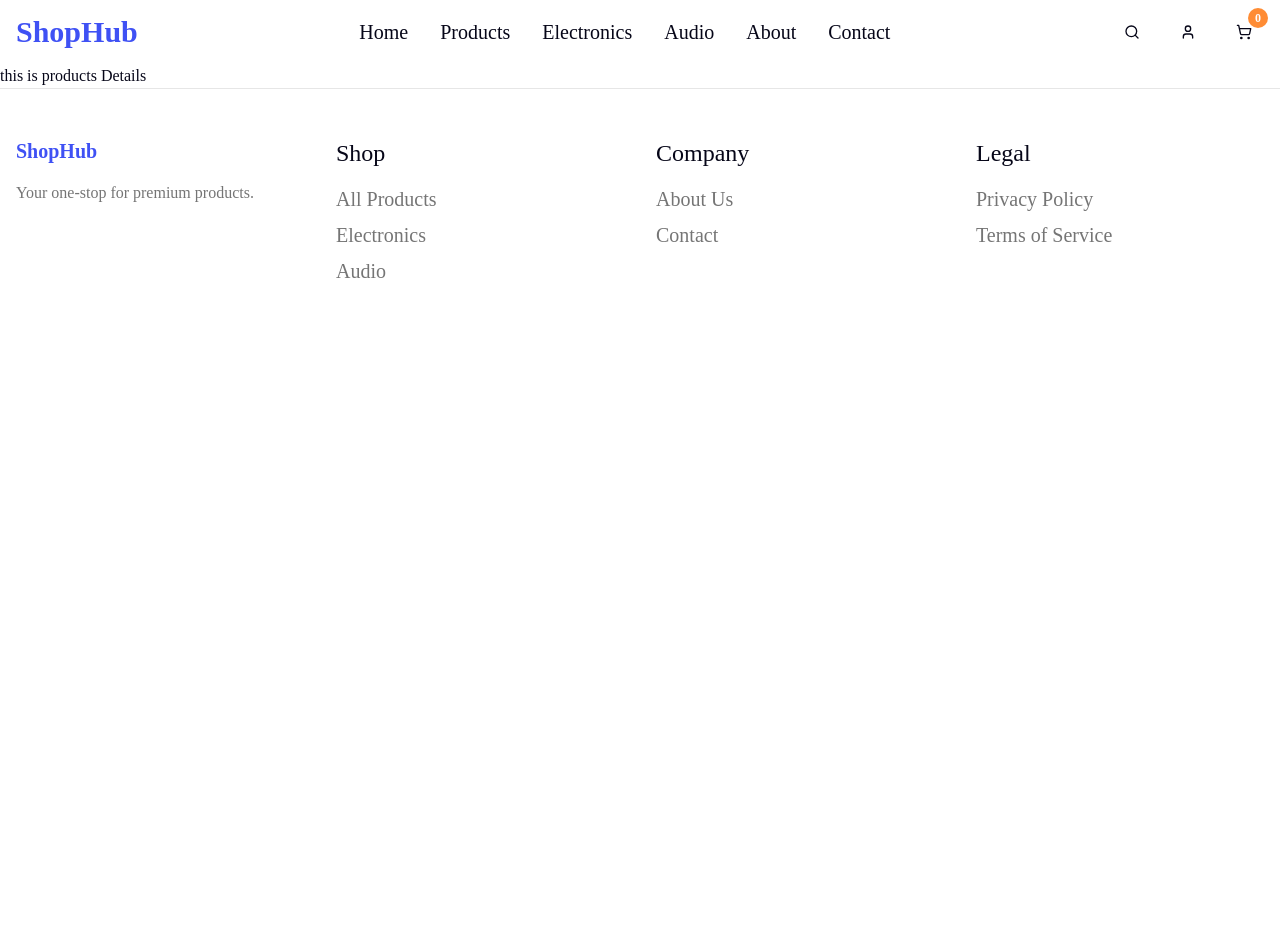
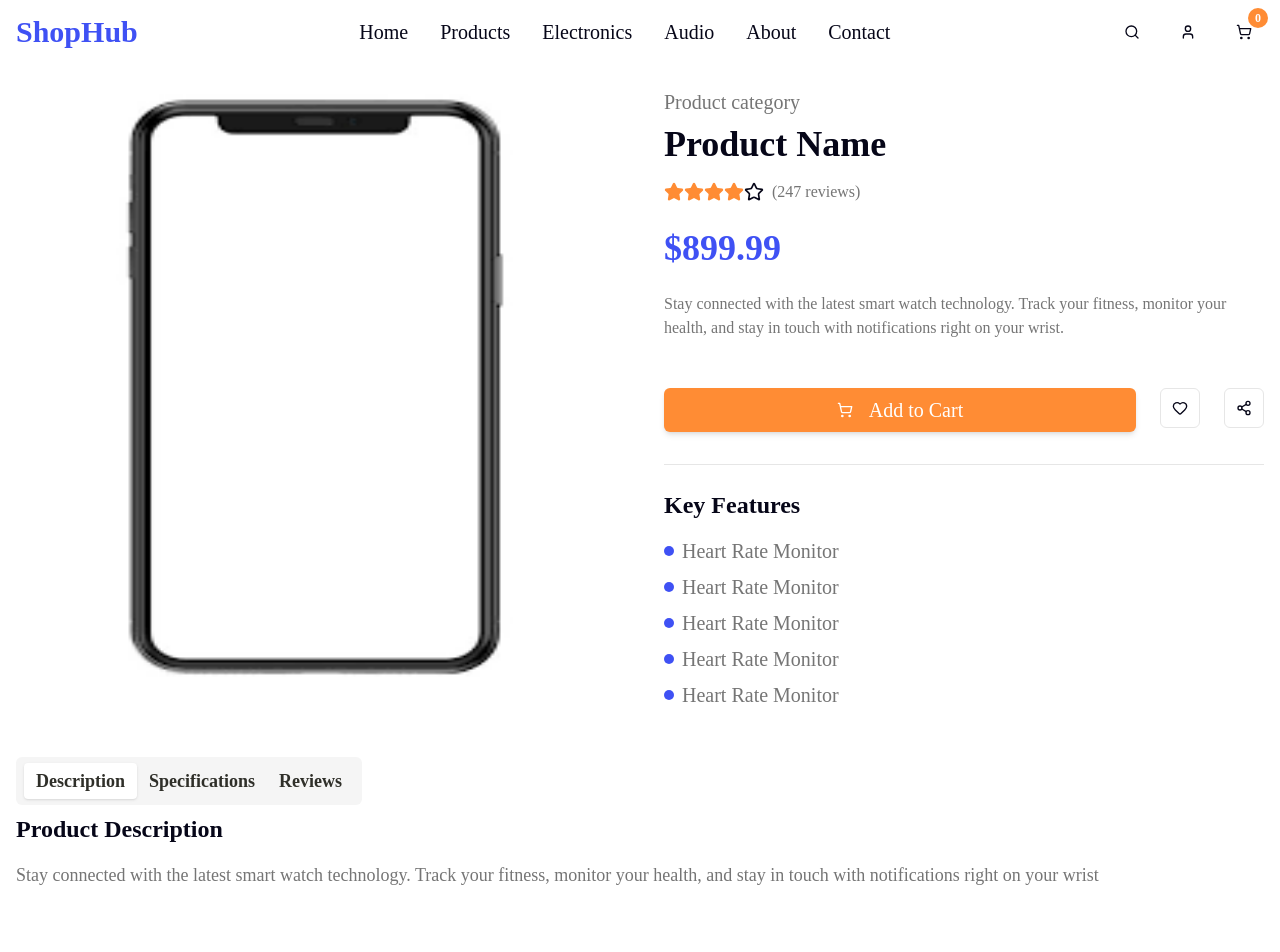
Before and after one commit to mohammadmehdidalvandii/shopHub-frontend, a Next.js app: page /Products/1 in a window 1280 px wide. Shown: the top 952 px of the page. Before the commit the page ends 800 px from the top, so only its background shows below. Built offline with nearby package versions, Linux system fonts and the light colour scheme.

Commit message:
created section productsDetails

```diff
--- a/src/app/Products/[id]/page.tsx
+++ b/src/app/Products/[id]/page.tsx
@@ -1,12 +1,13 @@
 import Footer from '@/components/modules/Footer/Footer';
 import Navigation from '@/components/modules/Navigation/Navigation';
+import ProductDetails from '@/components/templates/products/ProductDetails/ProductDetails';
 import React from 'react';
 
 const page:React.FC = ()=>{
   return (
     <div className="min-h-screen bg-white">
         <Navigation/>
-        this is products Details
+        <ProductDetails/>
         <Footer/>
     </div>
   )
--- /dev/null
+++ b/src/components/templates/products/ProductDetails/ProductDetails.tsx
@@ -0,0 +1,56 @@
+import React from 'react';
+import ProductImage from '../ProductImage/ProductImage';
+import ProductInfo from '../ProductInfo/ProductInfo';
+import { Tabs, TabsContent, TabsList, TabsTrigger } from '@/components/ui/Tabs';
+
+const ProductDetails:React.FC = ()=>{
+  return (
+    <section>
+        <div className="container mx-auto px-4 py-6">
+            <div className="grid grid-cols-1 lg:grid-cols-2 gap-12 mb-12">
+                {/* Product Image */}
+                <ProductImage/>
+                {/* Product Info */}
+                <ProductInfo/>
+            </div>
+            {/* Products Details Tabs */}
+            <Tabs defaultValue='description' className='mb-16'>
+                <TabsList>
+                    <TabsTrigger value='description'>Description</TabsTrigger>
+                    <TabsTrigger value='specifications'>Specifications</TabsTrigger>
+                    <TabsTrigger value='reviews'>Reviews</TabsTrigger>
+                </TabsList>
+                <TabsContent value='description'>
+                    <h3 className="text-2xl font-robotBold font-bold mb-4">Product Description</h3>
+                    <p className="text-gray-medium leading-relaxed text-lg">Stay connected with the latest smart watch technology. Track your fitness, monitor your health, and stay in touch with notifications right on your wrist</p>
+                </TabsContent>
+                <TabsContent value='specifications'>
+                    <h3 className="text-2xl font-robotBold font-bold mb-4">Technical Specifications</h3>
+                    <div className="space-y-2">
+                        <div className="flex items-center justify-between py-2 border-b border-b-border">
+                            <span className="font-robotoBold font-bold">Heart Rate Monitor</span>
+                            <span className="text-gray-medium">Included</span>
+                        </div>
+                        <div className="flex items-center justify-between py-2 border-b border-b-border">
+                            <span className="font-robotoBold font-bold">Heart Rate Monitor</span>
+                            <span className="text-gray-medium">Included</span>
+                        </div>
+                        <div className="flex items-center justify-between py-2 border-b border-b-border">
+                            <span className="font-robotoBold font-bold">Heart Rate Monitor</span>
+                            <span className="text-gray-medium">Included</span>
+                        </div>
+                    </div>
+                </TabsContent>
+                <TabsContent value='reviews'>
+                    <h3 className="text-2xl font-robotBold font-bold mb-4">Customer Reviews</h3>
+                    <p className="text-gray-medium text-lg">
+                      247 reviews verified customer reviews with an average rating of 5 stars.
+                    </p>
+                </TabsContent>
+            </Tabs>
+        </div>
+    </section>
+  )
+}
+
+export default ProductDetails
```
